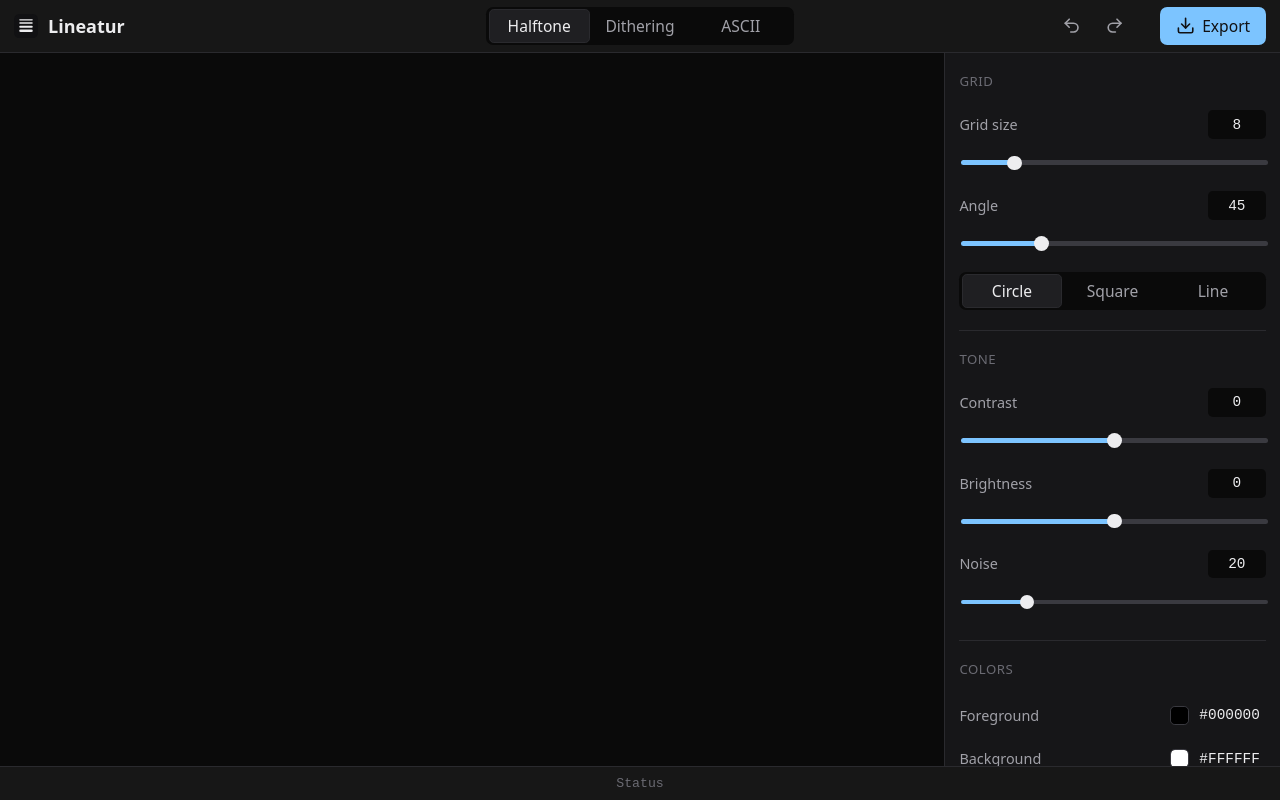
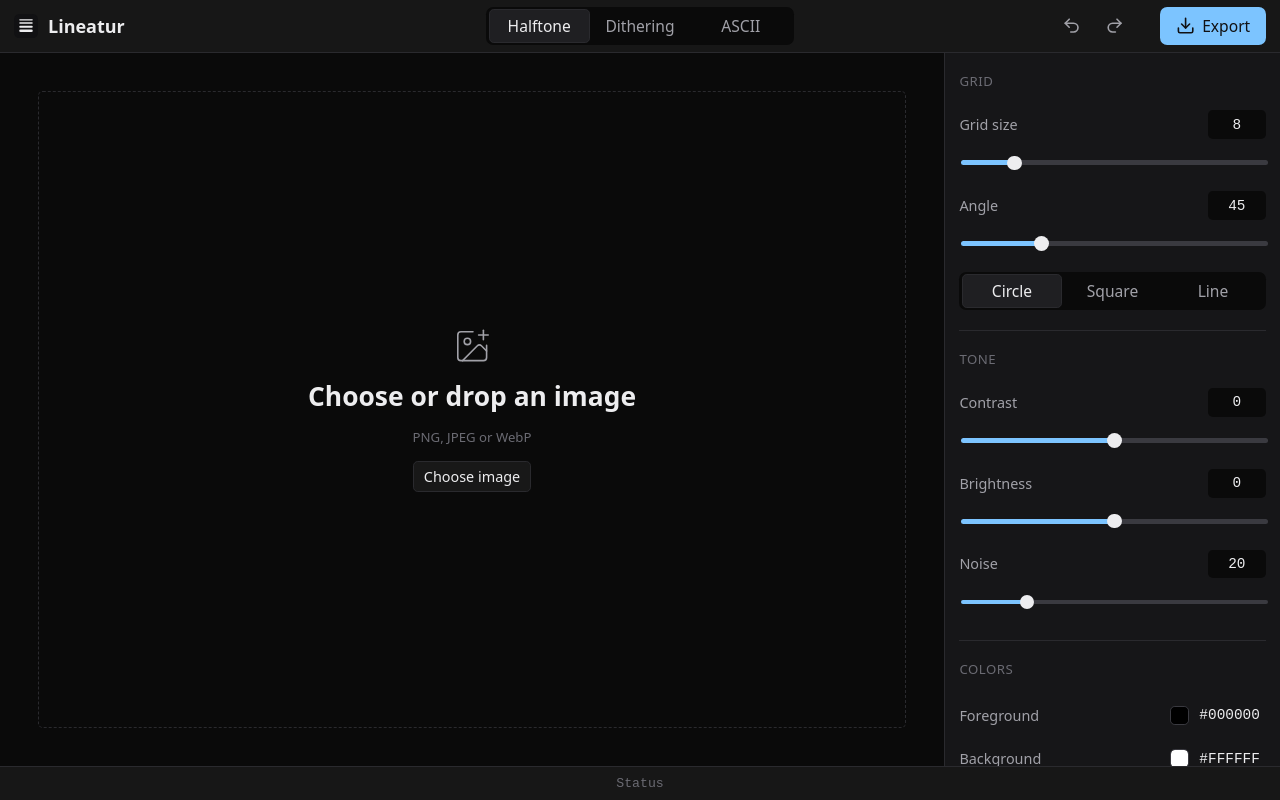
Before and after one commit to w3br/Lineatur, a React (Vite) app: page / in a window 1280 px wide. Built offline with nearby package versions, Linux system fonts and the light colour scheme.

Commit message:
feat: add DropZone component for image upload with drag-and-drop support

```diff
--- a/src/App.tsx
+++ b/src/App.tsx
@@ -11,6 +11,7 @@ import {type ComponentType} from "react";
 import styles from "./App.module.css";
 import {useEditorStore} from "./store/useEditorStore.ts";
 import type {Effect} from "./store/params.ts";
+import {DropZone} from "./components/canvas/DropZone.tsx";
 
 // One panel per effect – the effect switcher picks which one is shown
 const panels: Record<Effect, ComponentType> = {
@@ -64,7 +65,7 @@ function App() {
                 />
             }
 
-            canvas={null}
+            canvas={<DropZone onFile={(file) => console.log("File dropped:", file)}/>}
 
             panel={<Panel/>}
 
--- /dev/null
+++ b/src/components/canvas/DropZone.module.css
@@ -0,0 +1,54 @@
+.dropZone {
+    display: flex;
+    flex-direction: column;
+    align-items: center;
+    justify-content: center;
+    width: 100%;
+    height: 100%;
+    border: 1px dashed var(--border-default);
+    gap: var(--space-12);
+    border-radius: var(--radius-sm);
+    padding: var(--space-8);
+}
+
+.dropZone[data-dragging='true'] {
+    border-color: var(--accent-default);
+}
+
+.heading {
+    font-size: var(--text-h-lg-size);
+    line-height: var(--text-h-lg-line);
+    color: var(--text-primary);
+    margin: 0;
+}
+
+.icon {
+    width: var(--size-control-md);
+    height: var(--size-control-md);
+    stroke: var(--text-secondary);
+    stroke-width: 1px;
+    margin: 0;
+}
+
+.hint {
+    font-size: var(--text-xs-size);
+    line-height: var(--text-xs-line);
+    color: var(--text-tertiary);
+    margin: 0;
+}
+
+.button {
+    font-size: var(--text-sm-size);
+    line-height: var(--text-sm-line);
+    color: var(--text-primary);
+    background-color: var(--bg-hover);
+    border: 1px var(--border-default) solid;
+    border-radius: var(--radius-sm);
+    padding: var(--space-4) var(--space-8);
+    cursor: pointer;
+    transition: background-color var(--duration-base);
+}
+
+.button:hover {
+    background-color: var(--bg-elevated);
+}
--- /dev/null
+++ b/src/components/canvas/DropZone.tsx
@@ -0,0 +1,61 @@
+import {type ChangeEvent, type DragEvent, useEffect, useRef, useState} from 'react'
+import {ImagePlus} from "lucide-react";
+import styles from "./DropZone.module.css";
+
+type DropZoneProps = {
+    onFile: (file: File) => void
+}
+
+export function DropZone({onFile}: DropZoneProps) {
+    const [isDragging, setIsDragging] = useState(false)
+    const inputRef = useRef<HTMLInputElement>(null)
+
+    // Drag & drop
+    function handleDragOver(event: DragEvent<HTMLDivElement>) {
+        event.preventDefault() // without this the browser opens the file itself
+        setIsDragging(true)
+    }
+
+    function handleDragLeave() {
+        setIsDragging(false)
+    }
+
+    function handleDrop(event: DragEvent<HTMLDivElement>) {
+        event.preventDefault()
+        setIsDragging(false)
+        const file = event.dataTransfer.files[0]
+        if (file) onFile(file)
+    }
+
+    // File picker
+    function handleInputChange(event: ChangeEvent<HTMLInputElement>) {
+        const file = event.target.files?.[0]
+        if (file) onFile(file)
+        event.target.value = '' // allows choosing the same file again
+    }
+
+    // Paste (Ctrl+V) – listens on the whole window, so it needs cleanup
+    useEffect(() => {
+        function handlePaste(event: ClipboardEvent) {
+            const file = event.clipboardData?.files[0]
+            if (file) onFile(file)
+        }
+
+        window.addEventListener('paste', handlePaste)
+        return () => window.removeEventListener('paste', handlePaste)
+    }, [onFile])
+
+    return (
+        <div className={styles.dropZone} data-dragging={isDragging} onDragOver={handleDragOver}
+             onDragLeave={handleDragLeave} onDrop={handleDrop}>
+            <ImagePlus className={styles.icon} aria-hidden={true}/>
+            <h2 className={styles.heading}>Choose or drop an image</h2>
+            <p className={styles.hint}>PNG, JPEG or WebP</p>
+            <input type="file" accept="image/png,image/jpeg,image/webp" hidden onChange={handleInputChange}
+                   ref={inputRef}/>
+            <button className={styles.button} type="button" onClick={() => inputRef.current?.click()}>
+                Choose image
+            </button>
+        </div>
+    )
+}
--- a/src/components/layout/AppShell.module.css
+++ b/src/components/layout/AppShell.module.css
@@ -21,6 +21,7 @@
 
 .canvas {
     grid-area: canvas; background: var(--bg-canvas); overflow: hidden;
+    padding: var(--space-32);
 }
 
 .panel {
```
Also changed, not shown: src/components/panels/AsciiPanel.tsx (+11 -7 lines), src/components/panels/DitheringPanel.tsx (+12 -9 lines), src/components/panels/HalftonePanel.tsx (+11 -8 lines), 1 other file (tests, documents, lock files or other folders).
